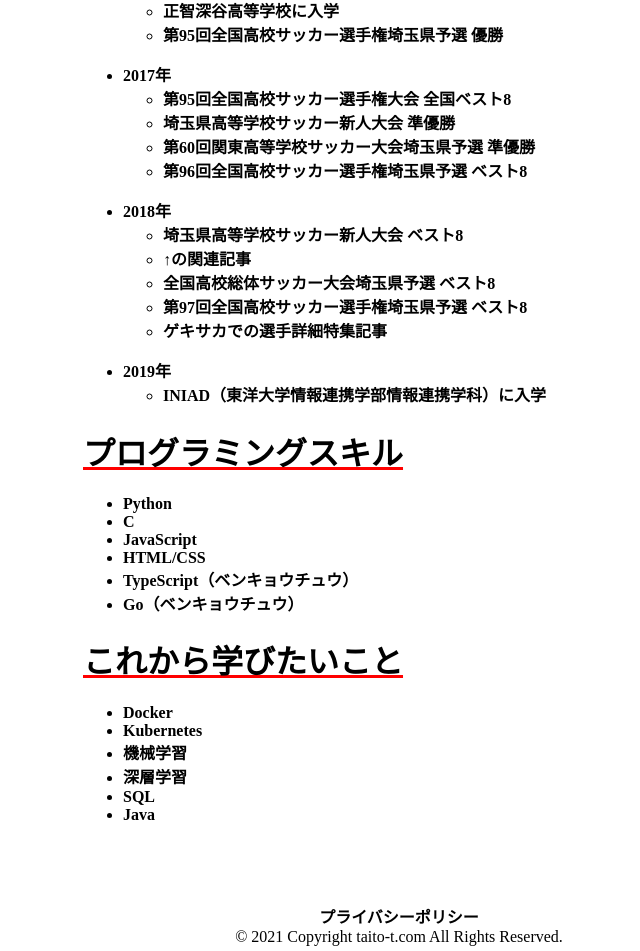
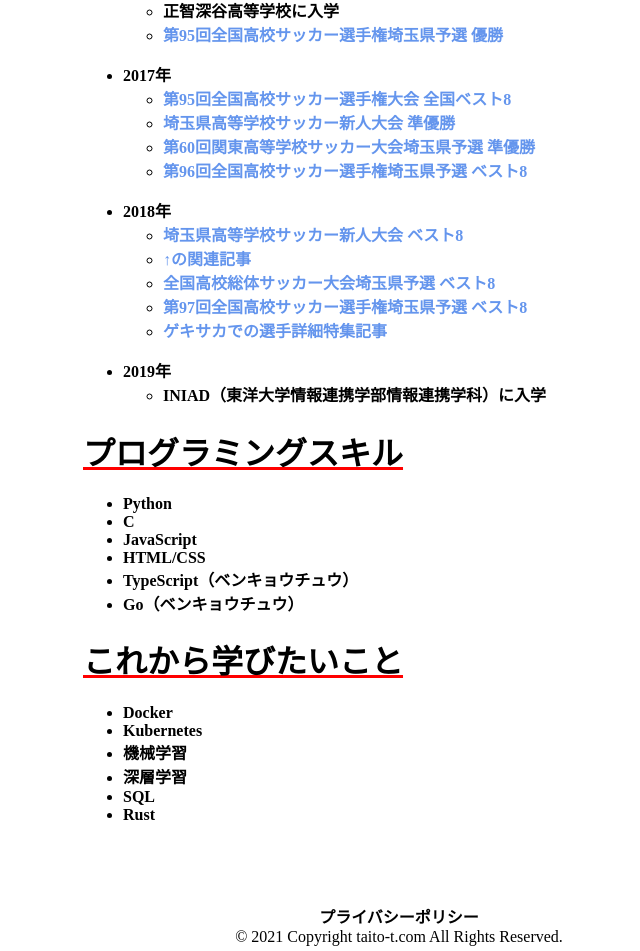
Before and after one commit to taitotnk/taito-t, a Next.js app: page /about in a window 1280 px wide. Shown: the part 1010-1961 px from the top of the page, without its empty margins (241-881 px from the left). Built offline with nearby package versions, Linux system fonts and the light colour scheme.

Commit message:
デザイン変更

```diff
--- a/src/pages/about.tsx
+++ b/src/pages/about.tsx
@@ -96,7 +96,7 @@ export default function About(){
                 <li>機械学習</li>
                 <li>深層学習</li>
                 <li>SQL</li>
-                <li>Java</li>
+                <li>Rust</li>
             </ul>
             </div>
         </Layout>
--- a/src/styles/about.module.css
+++ b/src/styles/about.module.css
@@ -12,3 +12,11 @@
 .wrap {
     font-weight: bold;
 }
+
+.wrap a {
+    color:cornflowerblue
+}
+
+.wrap a:hover {
+    color: red;
+}
```
